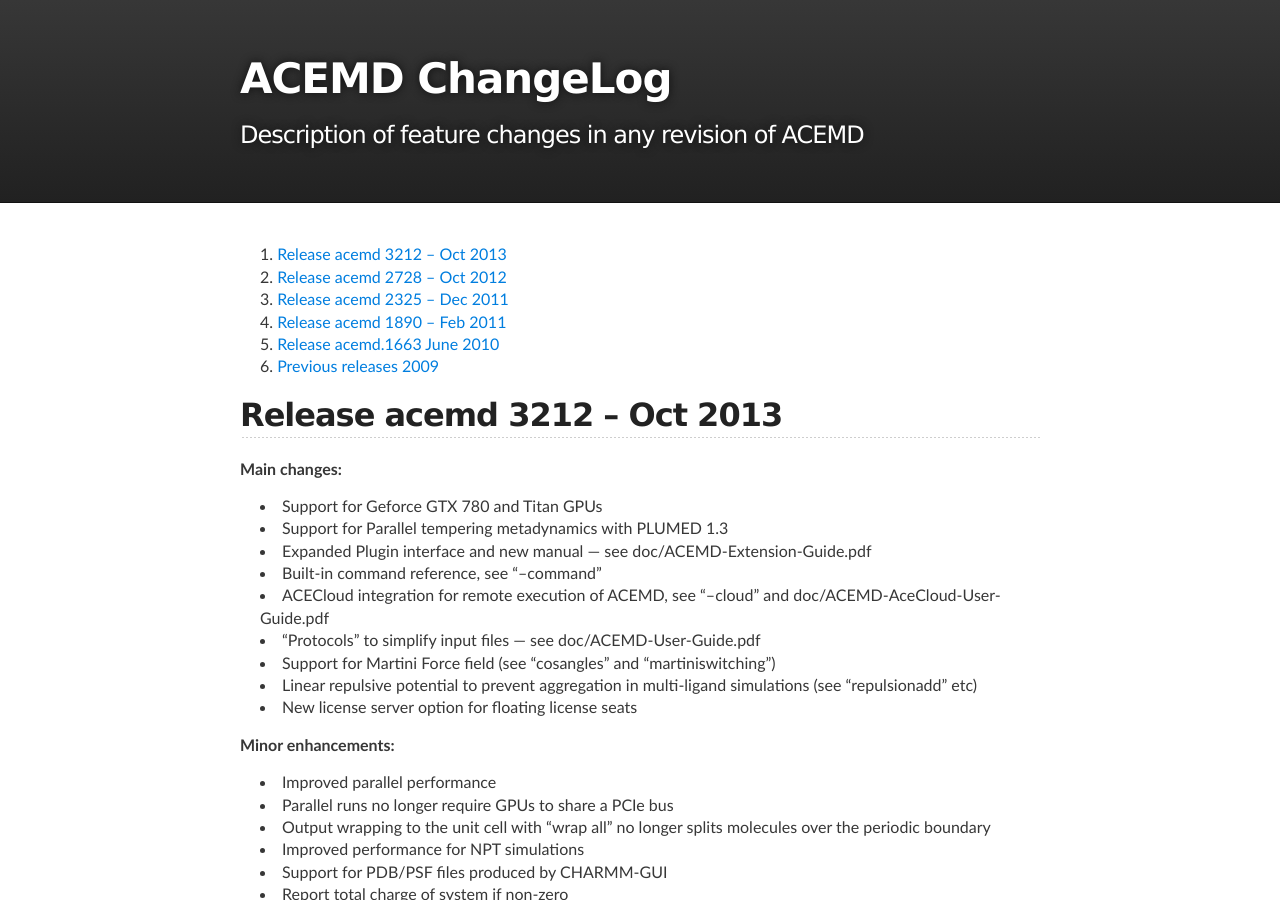
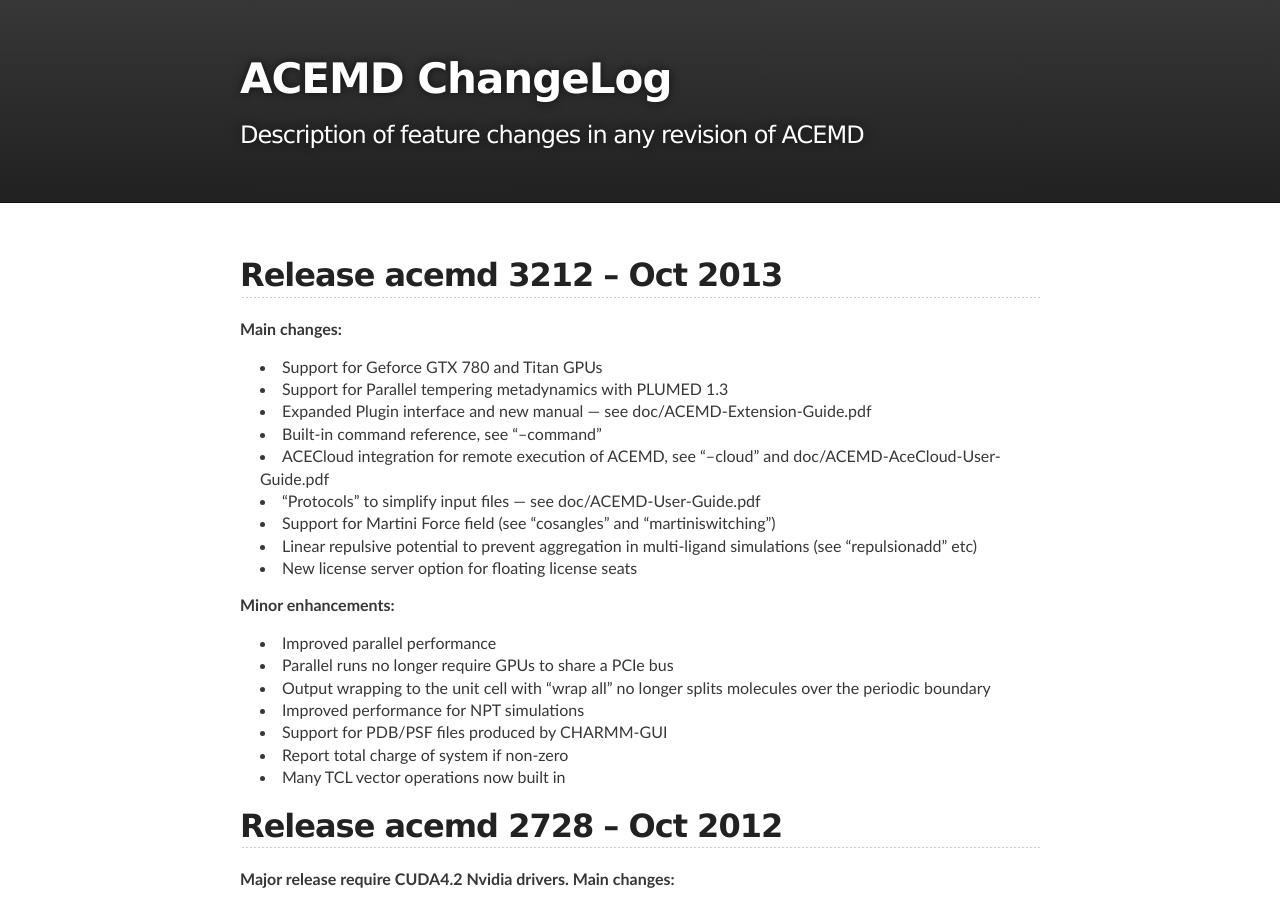
Before and after one commit to Acellera/docs.acellera.com, a Jekyll site: the page built from acemd/changelog/index.md, in a window 1280 px wide and 900 px high. Built offline with Jekyll 4.4.1, drawn with Linux system fonts in a browser that asks for light colours.

Commit message:
Update index.md

```diff
--- a/acemd/changelog/index.md
+++ b/acemd/changelog/index.md
@@ -4,9 +4,6 @@
 name: Changelog
 description: Description of feature changes in any revision of ACEMD
 ---
-
-1. auto-gen TOC:
-{:toc}
 
 Release acemd 3212 – Oct 2013
 -----------------------------
```
